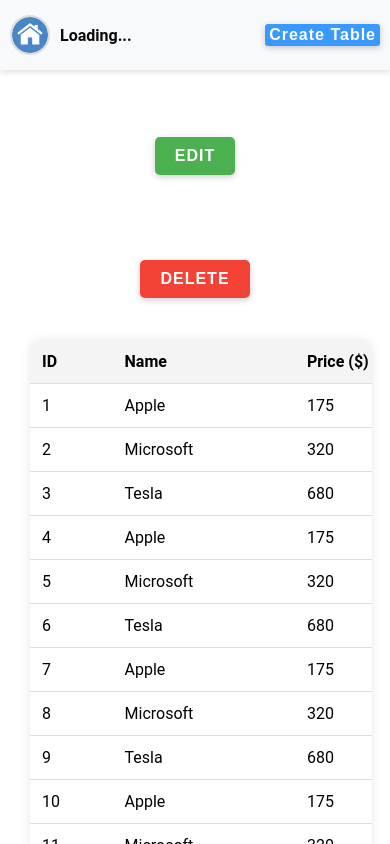
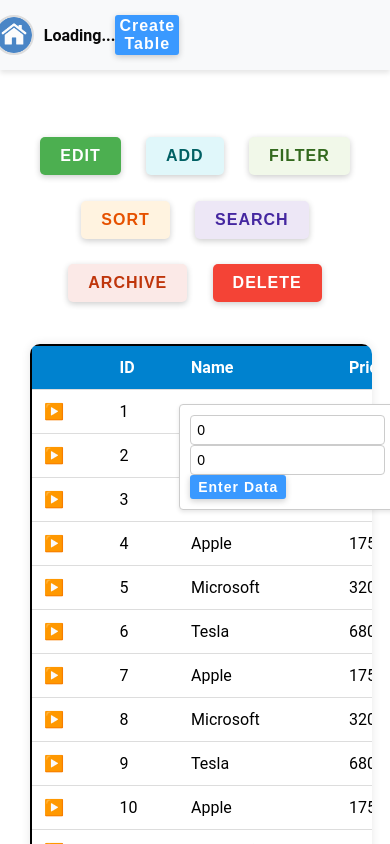
Before and after one commit to GalibMorsed/stock-app, a React (Create React App) app: page /stockPage/1 in a window 390 px wide. Both pictures are taken after a click on the button "Create Table". Shown: the top 844 px of the page. Built offline with nearby package versions, Linux system fonts and the light colour scheme.

Commit message:
working in frontend

```diff
--- a/src/stockComponents/stockNav.js
+++ b/src/stockComponents/stockNav.js
@@ -4,6 +4,11 @@
 export default function StockNav() {
   const { stockName } = useParams();
   const [createdDate, setCreatedDate] = useState("");
+  const [showDropdown, setShowDropdown] = useState(false);
+  const [rows, setRows] = useState(0);
+  const [cols, setCols] = useState(0);
+  const [showTable, setShowTable] = useState(false);
+  const [tableData, setTableData] = useState([]);
 
   useEffect(() => {
     const fetchStockDate = async () => {
@@ -18,7 +23,6 @@
         if (!response.ok) throw new Error("Failed to fetch stock data");
 
         const data = await response.json();
-        console.log("Fetched data:", data);
         const matchedStock = data.find((item) => item.stock === stockName);
 
         if (matchedStock?.date) {
@@ -32,17 +36,35 @@
           ).toLocaleDateString();
           setCreatedDate(formattedDate);
         } else {
-          console.error("No valid date found for stock:", stockName);
           setCreatedDate("Invalid Date");
         }
       } catch (error) {
-        console.error("Error fetching stock date:", error.message);
         setCreatedDate("Error loading date");
       }
     };
 
     fetchStockDate();
   }, [stockName]);
+
+  const handleGenerateTable = () => {
+    const data = Array.from({ length: rows }, () =>
+      Array.from({ length: cols }, () => "")
+    );
+    setTableData(data);
+    setShowTable(true);
+  };
+
+  const handleInputChange = (row, col, value) => {
+    const updated = [...tableData];
+    updated[row][col] = value;
+    setTableData(updated);
+  };
+
+  const handleSaveTable = () => {
+    console.log("Saved Table Data:", tableData);
+    // TODO: Save to backend or further processing
+    alert("Table created and stored!");
+  };
 
   return (
     <div className="stock-nav">
@@ -54,8 +76,63 @@
           {createdDate ? `CreatedAt: ${createdDate}` : "Loading..."}
         </p>
       </div>
+
       <div className="table-btn">
-        <button className="btn table-btn">Create Table</button>
+        <button
+          className="btn"
+          onClick={() => setShowDropdown((prev) => !prev)}
+        >
+          Create Table
+        </button>
+
+        {showDropdown && (
+          <div className="dropdown-section">
+            <input
+              type="number"
+              placeholder="Columns"
+              value={cols}
+              min="1"
+              onChange={(e) => setCols(+e.target.value)}
+            />
+            <input
+              type="number"
+              placeholder="Rows"
+              value={rows}
+              min="1"
+              onChange={(e) => setRows(+e.target.value)}
+            />
+            <button className="btn small" onClick={handleGenerateTable}>
+              Enter Data
+            </button>
+          </div>
+        )}
+
+        {showTable && (
+          <div className="table-editor">
+            <table>
+              <tbody>
+                {tableData.map((row, i) => (
+                  <tr key={i}>
+                    {row.map((cell, j) => (
+                      <td key={j}>
+                        <input
+                          type="text"
+                          value={cell}
+                          onChange={(e) =>
+                            handleInputChange(i, j, e.target.value)
+                          }
+                        />
+                      </td>
+                    ))}
+                  </tr>
+                ))}
+              </tbody>
+            </table>
+            <button className="btn success" onClick={handleSaveTable}>
+              Create Table
+            </button>
+          </div>
+        )}
       </div>
     </div>
   );
--- a/src/stockComponents/stockScreen.js
+++ b/src/stockComponents/stockScreen.js
@@ -23,6 +23,11 @@
     <div className="stock-page">
       <div className="stock-buttons">
         <button className="btn edit">Edit</button>
+        <button className="btn add">Add</button>
+        <button className="btn filter">Filter</button>
+        <button className="btn sort">Sort</button>
+        <button className="btn search">Search</button>
+        <button className="btn archive">Archive</button>
         <button className="btn delete">Delete</button>
       </div>
 
@@ -31,6 +36,7 @@
           <table>
             <thead>
               <tr>
+                <th></th>
                 <th>ID</th>
                 <th>Name</th>
                 <th>Price ($)</th>
@@ -40,6 +46,7 @@
             <tbody>
               {stocks.map((stock) => (
                 <tr key={stock.id}>
+                  <td>▶️</td>
                   <td>{stock.id}</td>
                   <td>{stock.name}</td>
                   <td>{stock.price}</td>
@@ -50,6 +57,10 @@
           </table>
         </div>
       </div>
+      <div className="bottom-btns">
+        <button className="btn refresh">Refresh</button>
+        <button className="btn share">Share</button>
+      </div>
     </div>
   );
 }
--- a/src/styles/homeCompStyling/mainPage.scss
+++ b/src/styles/homeCompStyling/mainPage.scss
@@ -154,7 +154,7 @@
 }
 
 // Media queries for responsiveness
-@media (max-width: 1200px) {
+@media (max-width: 1280px) {
   .home-section {
     width: 650px;
     left: 34.5%;
--- a/src/styles/stockCompStyling/stockNav.scss
+++ b/src/styles/stockCompStyling/stockNav.scss
@@ -37,10 +37,9 @@
   }
 
   .table-btn {
-    margin-left: auto;
     display: flex;
     align-items: center;
-
+    margin-left: auto;
     .btn {
       background: var(--primary-color);
       color: #ffffff;
@@ -51,6 +50,59 @@
       transition: background 0.3s ease;
       &:hover {
         background: #2a91ff;
+      }
+    }
+    .dropdown-section {
+      display: wrap;
+      flex-direction: row;
+      gap: 8px;
+      margin-top: 100vh;
+      background-color: #ffffff;
+      padding: 10px;
+      border: 1px solid #ccc;
+      border-radius: 4px;
+      box-shadow: 0 2px 4px rgba(0, 0, 0, 0.1);
+
+      input {
+        padding: 6px;
+        border: 1px solid #ccc;
+        border-radius: 4px;
+        font-size: 14px;
+      }
+
+      .btn.small {
+        padding: 4px 8px;
+        font-size: 14px;
+      }
+    }
+
+    .table-editor {
+      margin-top: 100vh;
+      max-width: 100%;
+      overflow-x: auto;
+
+      table {
+        width: 100%;
+        border-collapse: collapse;
+        td {
+          border: 1px solid #ccc;
+          padding: 4px;
+
+          input {
+            width: 100%;
+            padding: 4px;
+            border: none;
+            outline: none;
+          }
+        }
+      }
+
+      .btn.success {
+        margin-top: 8px;
+        background-color: #28a745;
+        &:hover {
+          background-color: #218838;
+        }
       }
     }
   }
--- a/src/styles/stockCompStyling/stockScreen.scss
+++ b/src/styles/stockCompStyling/stockScreen.scss
@@ -14,8 +14,8 @@
     display: flex;
     justify-content: center;
     align-items: center;
-    flex-direction: row;
-    gap: 80vh;
+    flex-wrap: wrap;
+    gap: 20px;
     margin-bottom: 20vh;
     margin-top: 5vh;
 
@@ -39,6 +39,31 @@
       color: white;
     }
 
+    .add {
+      background-color: #e0f7fa;
+      color: #006064;
+    }
+
+    .filter {
+      background-color: #f1f8e9;
+      color: #33691e;
+    }
+
+    .sort {
+      background-color: #fff3e0;
+      color: #e65100;
+    }
+
+    .search {
+      background-color: #ede7f6;
+      color: #4527a0;
+    }
+
+    .archive {
+      background-color: #fbe9e7;
+      color: #bf360c;
+    }
+
     .btn:hover {
       opacity: 0.8;
     }
@@ -49,7 +74,7 @@
     width: 80%;
     max-width: 800px;
     margin-left: 28vh;
-    margin-bottom: 20vh;
+    margin-bottom: 15vh;
     border-radius: 10px;
     overflow: hidden;
     box-shadow: 0 0 10px rgba(0, 0, 0, 0.1);
@@ -64,6 +89,7 @@
         border-collapse: collapse;
         min-width: 600px; // ensures the table doesn't get squished
         white-space: nowrap;
+        border: 2px solid #000000;
 
         th,
         td {
@@ -73,7 +99,8 @@
         }
 
         th {
-          background-color: #f4f4f4;
+          background-color: #0082cf;
+          color: white;
           font-weight: bold;
         }
 
@@ -82,6 +109,39 @@
         }
       }
     }
+  }
+}
+
+.bottom-btns {
+  display: flex;
+  justify-content: center;
+  align-items: center;
+  gap: 15px; // Space between buttons
+  margin-bottom: 20vh;
+  gap: 20vh;
+
+  .btn {
+    padding: 10px 20px;
+    border: none;
+    border-radius: 5px;
+    cursor: pointer;
+    font-size: 16px;
+    font-weight: bold;
+    transition: 0.3s;
+  }
+
+  .refresh {
+    background-color: #2196f3;
+    color: white;
+  }
+
+  .share {
+    background-color: #ff9800;
+    color: white;
+  }
+
+  .btn:hover {
+    opacity: 0.8;
   }
 }
 
@@ -102,7 +162,7 @@
     width: 650px;
     left: 34.5%;
     .stock-buttons {
-      gap: 30vh;
+      gap: 3vh;
     }
     .stock-table {
       width: 100%;
@@ -118,7 +178,7 @@
     left: 43.5%;
     top: 70px;
     .stock-buttons {
-      gap: 18vh;
+      gap: 3vh;
     }
     .stock-table {
       width: 100%;
@@ -136,11 +196,19 @@
     top: 80px;
     position: relative;
     min-height: calc(110vh - 65px);
+    .stock-buttons {
+      flex-direction: wrap; // Stack buttons vertically on smaller screens
+      gap: 15px; // Adjusted gap for vertical layout
+    }
     .stock-table {
       width: 100%;
       max-width: 95%;
       margin-left: 15px;
     }
+  }
+  .bottom-btns {
+    margin-bottom: 10vh;
+    gap: 30vh;
   }
 }
 
@@ -157,6 +225,9 @@
       margin-left: 15px;
     }
   }
+  .bottom-btns {
+    gap: 16vh;
+  }
 }
 
 @media (max-width: 480px) {
@@ -169,9 +240,12 @@
     box-shadow: none;
     min-height: calc(130vh - 65px);
     .stock-buttons {
-      flex-direction: column;
-      gap: 10vh;
+      flex-direction: wrap;
+      gap: 3vh;
       margin-bottom: 5vh;
     }
   }
+  .bottom-btns {
+    gap: 10vh;
+  }
 }
```
